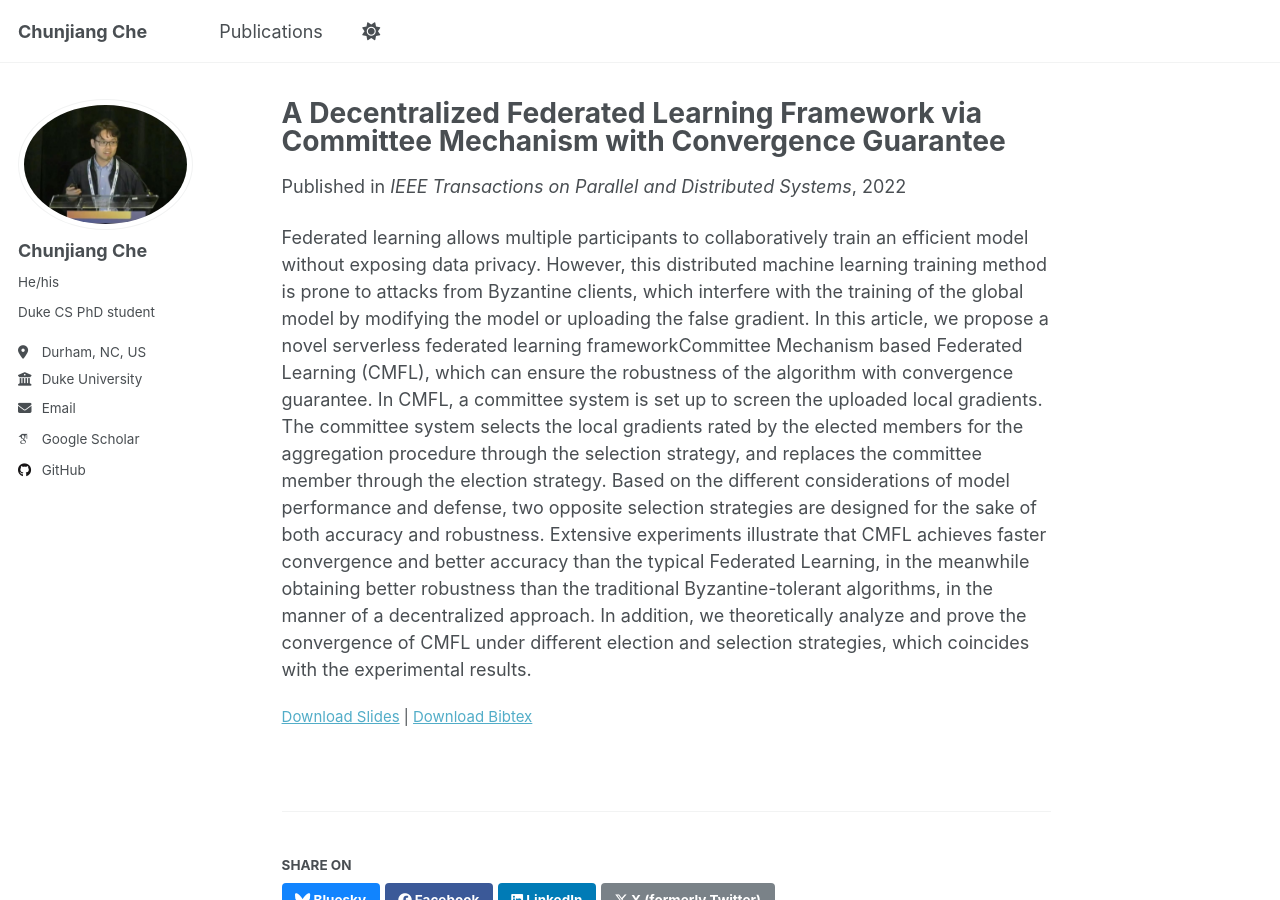
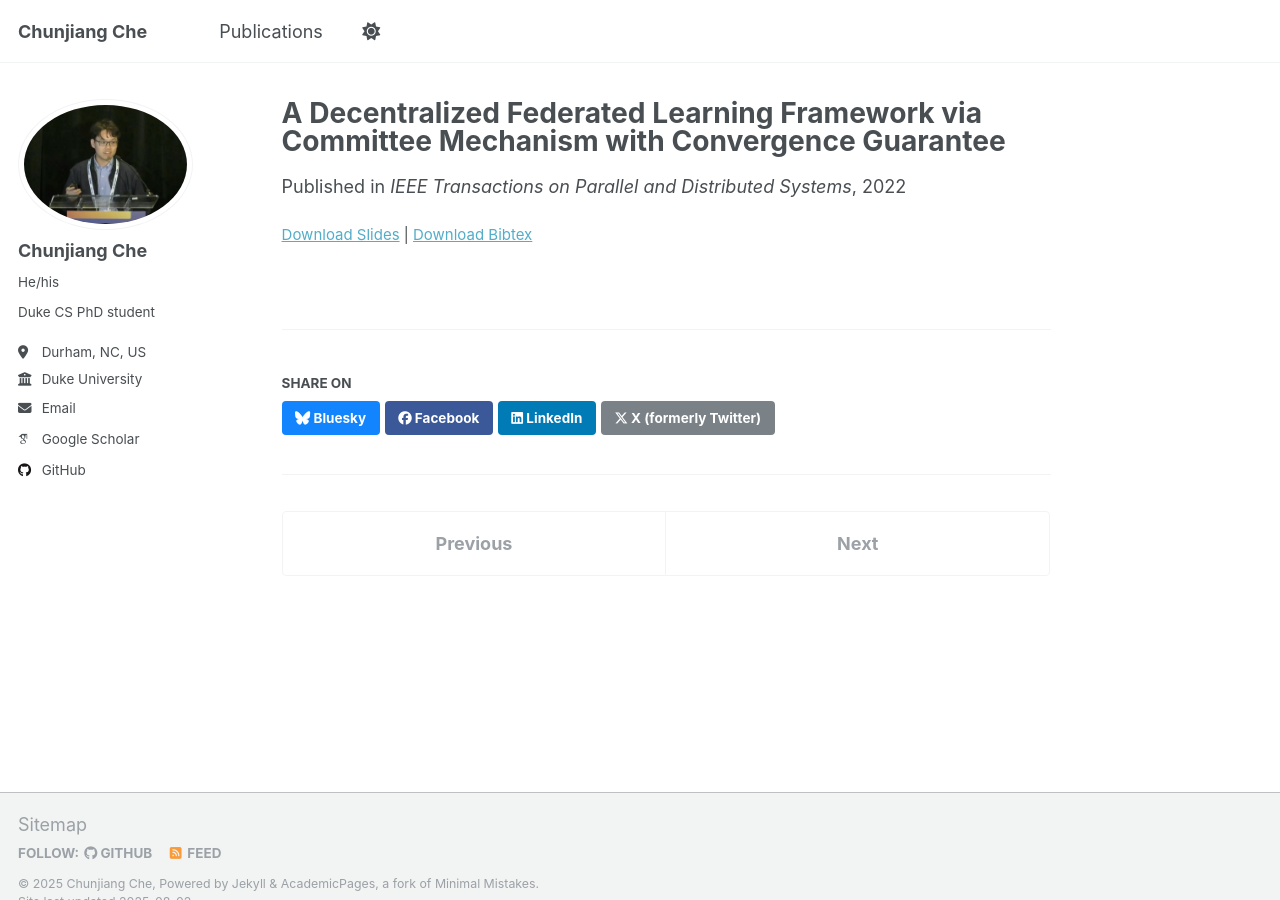
Before and after one commit to ChunjiangChe/ChunjiangChe.github.io, a Jekyll site: the page built from _publications/CMFL.md, in a window 1280 px wide and 900 px high. Built offline with Jekyll 4.4.1, drawn with Linux system fonts in a browser that asks for light colours; some web fonts are replaced; a script that is not in the unit is left out.

Commit message:
Update CMFL.md

```diff
--- a/_publications/CMFL.md
+++ b/_publications/CMFL.md
@@ -6,9 +6,8 @@
 excerpt: #'This paper is about the number 1. The number 2 is left for future work.'
 date: 2022-8-31
 venue: 'IEEE Transactions on Parallel and Distributed Systems'
-slidesurl: 'http://academicpages.github.io/files/cmfl_slides.pdf'
-paperurl: 'http://academicpages.github.io/files/cmfl_paper.pdf'
-bibtexurl: 'http://academicpages.github.io/files/cmfl_bibtex1.bib'
+slidesurl: 'https://ieeexplore.ieee.org/abstract/document/9870745'
+paperurl: 'https://ieeexplore.ieee.org/abstract/document/9870745'
+bibtexurl: 'https://dblp.org/rec/journals/tpds/CheLCHZ22.html?view=bibtex'
 citation: #'Your Name, You. (2009). &quot;Paper Title Number 1.&quot; <i>Journal 1</i>. 1(1).'
 ---
-Federated learning allows multiple participants to collaboratively train an efficient model without exposing data privacy. However, this distributed machine learning training method is prone to attacks from Byzantine clients, which interfere with the training of the global model by modifying the model or uploading the false gradient. In this article, we propose a novel serverless federated learning frameworkCommittee Mechanism based Federated Learning (CMFL), which can ensure the robustness of the algorithm with convergence guarantee. In CMFL, a committee system is set up to screen the uploaded local gradients. The committee system selects the local gradients rated by the elected members for the aggregation procedure through the selection strategy, and replaces the committee member through the election strategy. Based on the different considerations of model performance and defense, two opposite selection strategies are designed for the sake of both accuracy and robustness. Extensive experiments illustrate that CMFL achieves faster convergence and better accuracy than the typical Federated Learning, in the meanwhile obtaining better robustness than the traditional Byzantine-tolerant algorithms, in the manner of a decentralized approach. In addition, we theoretically analyze and prove the convergence of CMFL under different election and selection strategies, which coincides with the experimental results.
```
